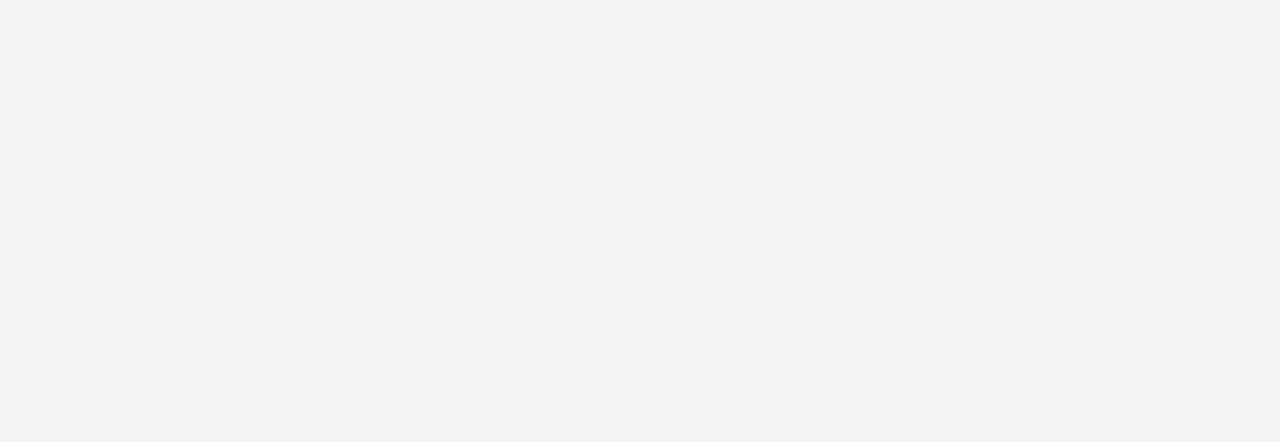
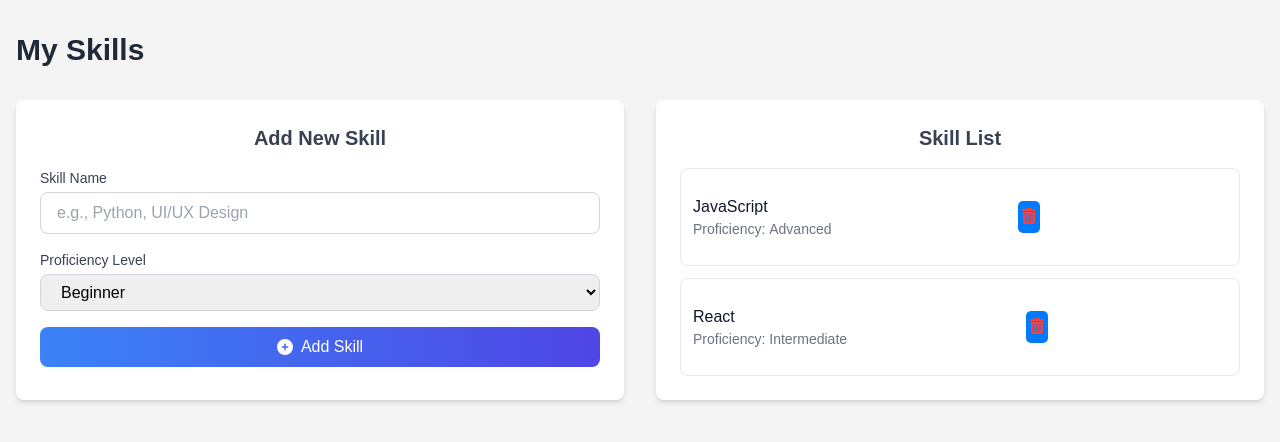
Before and after one commit to sirus-the-beaver/job-tracker, a React (Create React App) app in the folder frontend/: page /new-skill in a window 1280 px wide. Before the commit this address had no page. Shown: the top 442 px of the page. Built offline with nearby package versions, Linux system fonts and the light colour scheme.

Commit message:
Adding or deleting new skills page

```diff
--- a/frontend/src/App.js
+++ b/frontend/src/App.js
@@ -18,6 +18,8 @@ import Login from './components/Login';
 import Signup from './components/Signup';
 import Dashboard from './components/Dashboard';
 import NewJob from './components/NewJob';
+import NewSkill from './components/NewSkill';
+
 
 function App() {
   return (
@@ -27,6 +29,7 @@ function App() {
         <Route path="/signup" element={<Signup />} />
 
         <Route path="/new-job" element={<NewJob />} />
+        <Route path="/new-skill" element={<NewSkill />} />
         <Route element={<PrivateRoute />}>
           {/* Add private routes here */}
           <Route path="/" element={<Dashboard />} />
--- /dev/null
+++ b/frontend/src/components/NewSkill.js
@@ -0,0 +1,134 @@
+import { useState } from 'react';
+import { FontAwesomeIcon } from '@fortawesome/react-fontawesome';
+import { faPlusCircle, faTrashAlt } from '@fortawesome/free-solid-svg-icons';
+
+const NewSkill = () => {
+  const [skills, setSkills] = useState([
+    { id: 1, name: 'JavaScript', proficiency: 'Advanced' },
+    { id: 2, name: 'React', proficiency: 'Intermediate' }
+  ]);
+
+  const [skillName, setSkillName] = useState('');
+  const [proficiency, setProficiency] = useState('Beginner');
+  const [errors, setErrors] = useState({});
+
+  const handleAddSkill = (newSkill) => {
+    const skillWithId = { ...newSkill, id: Date.now() };
+    setSkills([...skills, skillWithId]);
+  };
+
+  const handleDeleteSkill = (skillId) => {
+    setSkills(skills.filter(skill => skill.id !== skillId));
+  };
+
+  const validateForm = () => {
+    const newErrors = {};
+    if (!skillName.trim()) {
+      newErrors.skillName = 'Skill name is required';
+    }
+    setErrors(newErrors);
+    return Object.keys(newErrors).length === 0;
+  };
+
+  const handleSubmit = (e) => {
+    e.preventDefault();
+    if (validateForm()) {
+      handleAddSkill({ name: skillName, proficiency });
+      setSkillName('');
+      setProficiency('Beginner');
+    }
+  };
+
+  return (
+    <div className="skills-page">
+      <div className="container mx-auto px-4 py-8">
+        <h1 className="text-3xl font-bold text-gray-800 mb-8">My Skills</h1>
+
+        <div className="grid grid-cols-1 md:grid-cols-2 gap-8">
+          <div className="bg-white rounded-lg shadow-md p-6">
+            <h2 className="text-xl font-semibold text-gray-700 mb-4">Add New Skill</h2>
+            <form onSubmit={handleSubmit} className="space-y-4">
+              <div>
+                <label htmlFor="skillName" className="block text-sm font-medium text-gray-700 mb-1">
+                  Skill Name
+                </label>
+                <input
+                  type="text"
+                  id="skillName"
+                  value={skillName}
+                  onChange={(e) => setSkillName(e.target.value)}
+                  className={`w-full px-4 py-2 border rounded-lg focus:ring-2 focus:outline-none ${
+                    errors.skillName
+                      ? 'border-red-500 focus:border-red-500'
+                      : 'border-gray-300 focus:border-blue-500'
+                  }`}
+                  placeholder="e.g., Python, UI/UX Design"
+                />
+                {errors.skillName && (
+                  <p className="text-red-500 text-xs mt-1">{errors.skillName}</p>
+                )}
+              </div>
+
+              <div>
+                <label htmlFor="proficiency" className="block text-sm font-medium text-gray-700 mb-1">
+                  Proficiency Level
+                </label>
+                <select
+                  id="proficiency"
+                  value={proficiency}
+                  onChange={(e) => setProficiency(e.target.value)}
+                  className="w-full px-4 py-2 border border-gray-300 rounded-lg focus:ring-2 focus:outline-none focus:border-blue-500"
+                >
+                  <option value="Beginner">Beginner</option>
+                  <option value="Intermediate">Intermediate</option>
+                  <option value="Advanced">Advanced</option>
+                  <option value="Expert">Expert</option>
+                </select>
+              </div>
+
+              <button
+                type="submit"
+                className="w-full bg-gradient-to-r from-blue-500 to-indigo-600 text-white py-2 px-4 rounded-lg hover:opacity-90 transition-opacity flex items-center justify-center"
+              >
+                <FontAwesomeIcon icon={faPlusCircle} className="mr-2" />
+                Add Skill
+              </button>
+            </form>
+          </div>
+
+          <div className="bg-white rounded-lg shadow-md p-6">
+            <h2 className="text-xl font-semibold text-gray-700 mb-4">Skill List</h2>
+            {skills.length === 0 ? (
+              <p className="text-gray-500">No skills added yet. Add your first skill!</p>
+            ) : (
+              <div className="space-y-3">
+                {skills.map((skill) => (
+                  <div
+                    key={skill.id}
+                    className="flex items-center justify-between p-3 border border-gray-200 rounded-lg hover:bg-gray-50 transition-colors"
+                  >
+                    <div>
+                      <h3 className="font-medium text-gray-900">{skill.name}</h3>
+                      <p className="text-sm text-gray-500">
+                        Proficiency: <span className="font-medium">{skill.proficiency}</span>
+                      </p>
+                    </div>
+                    <button
+                      onClick={() => handleDeleteSkill(skill.id)}
+                      className="text-red-500 hover:text-red-700 transition-colors p-1"
+                      aria-label={`Delete ${skill.name}`}
+                    >
+                      <FontAwesomeIcon icon={faTrashAlt} />
+                    </button>
+                  </div>
+                ))}
+              </div>
+            )}
+          </div>
+        </div>
+      </div>
+    </div>
+  );
+};
+
+export default NewSkill;
```
